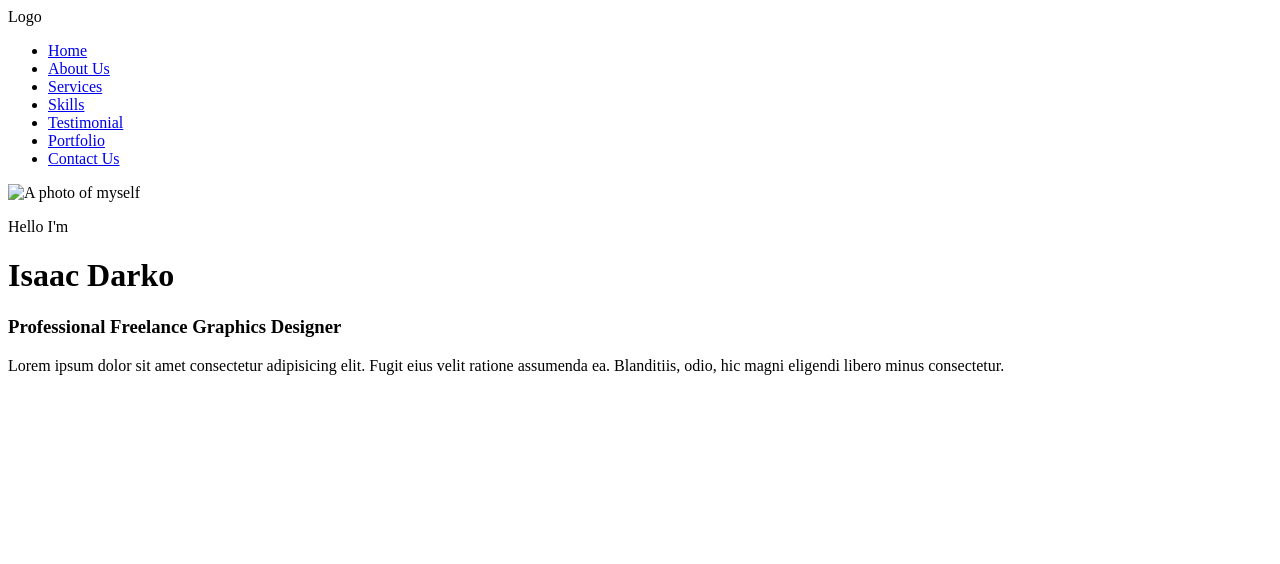
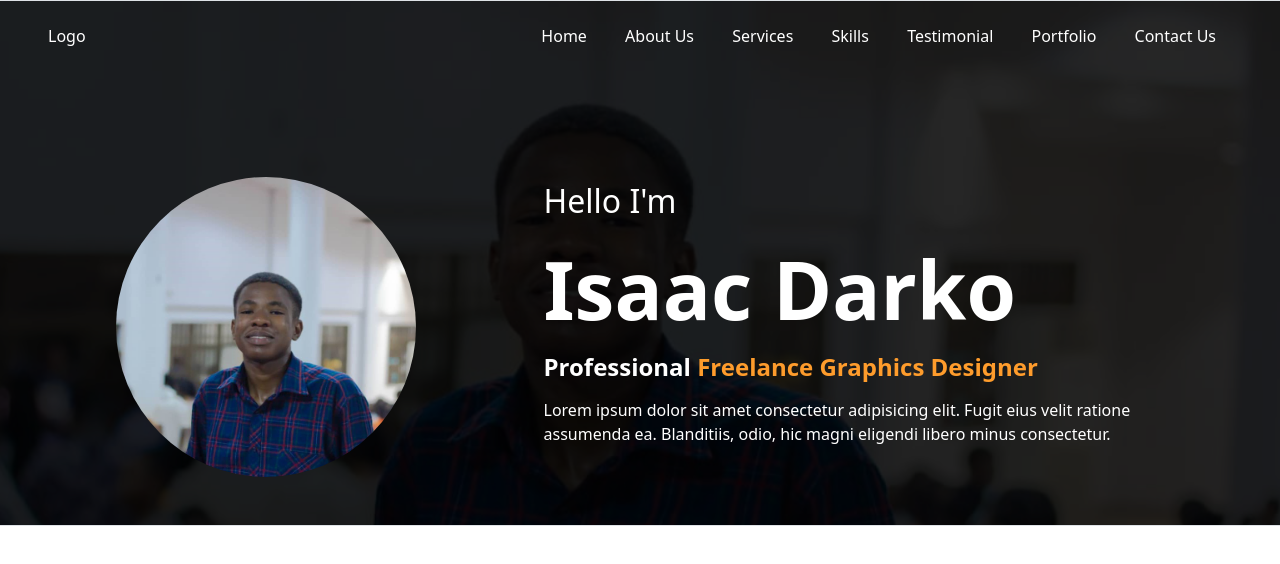
Before and after one commit to Henry33y/Ike-Grpahics-main-portfoilo, a website: page index.html in a window 1280 px wide. Drawn offline with nearby package versions, Linux system fonts and the light colour scheme; files that its build step writes are made by us from their sources; the site is published under a folder, as on GitHub Pages, so addresses that start at the root find nothing.

Commit message:
Changed links in src attributes

```diff
--- a/index.html
+++ b/index.html
@@ -4,8 +4,8 @@
     <meta charset="UTF-8">
     <meta http-equiv="X-UA-Compatible" content="IE=edge">
     <meta name="viewport" content="width=device-width, initial-scale=1.0">
-    <link rel="stylesheet" href="/src/main.css">
-    <link rel="stylesheet" href="/src/style.css">
+    <link rel="stylesheet" href="src/main.css">
+    <link rel="stylesheet" href="src/style.css">
     <title>Document</title>
 </head>
 <body class="">
@@ -27,7 +27,7 @@
         <div class="hero row border d-flex flex-column flex-md-row text-white">
             <div class="hero-image col-md-5 d-flex justify-content-center pe-0">
                 <div class="img-container rounded-circle">
-                    <img class="img-fluid rounded-circle" src="/src/images/Ike's-photo2.jpg" alt="A photo of myself">
+                    <img class="img-fluid rounded-circle" src="src/images/Ike's-photo2.jpg" alt="A photo of myself">
                 </div>
             </div>
             <div class="hero-text col-md-7 text-center text-md-start">
@@ -43,6 +43,6 @@
         <div></div>
     </main>
 </body>
-<script src="/src/bootstrap.bundle.min.js"></script>
-<script src="/src/script.js"></script>
+<script src="src/bootstrap.bundle.min.js"></script>
+<script src="src/script.js"></script>
 </html>
```
